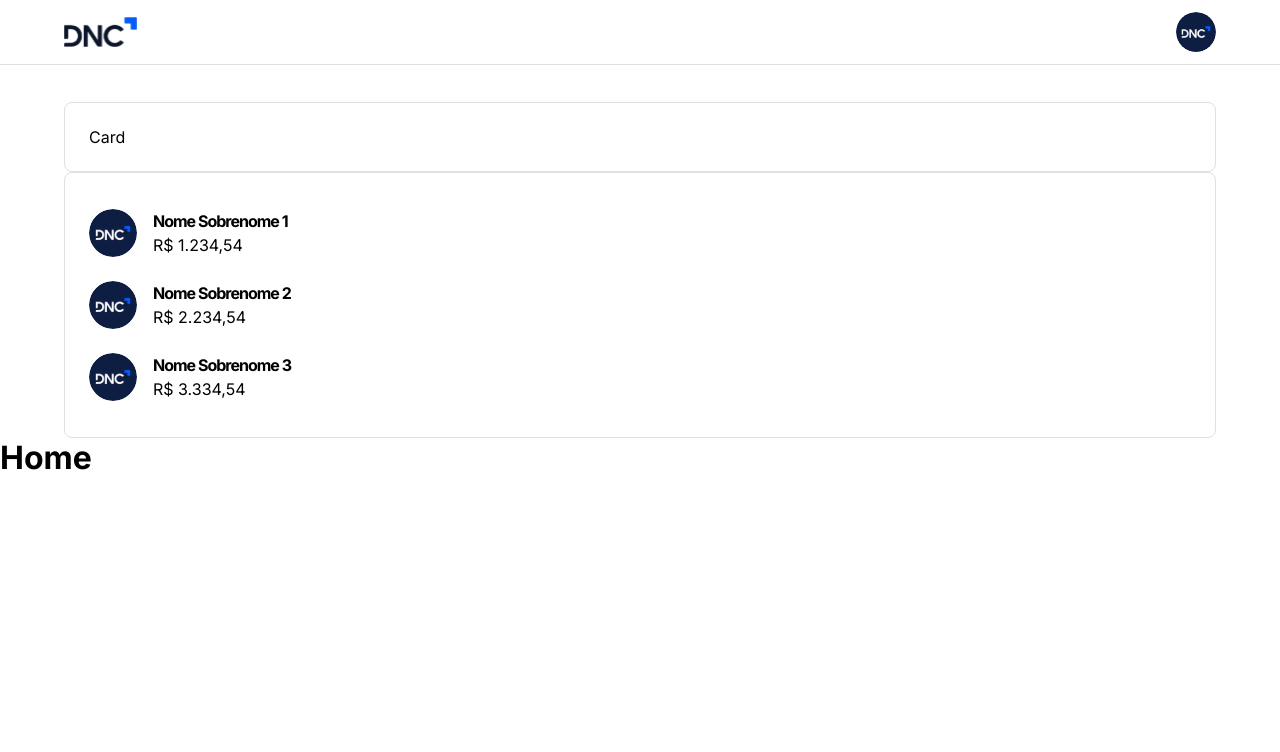
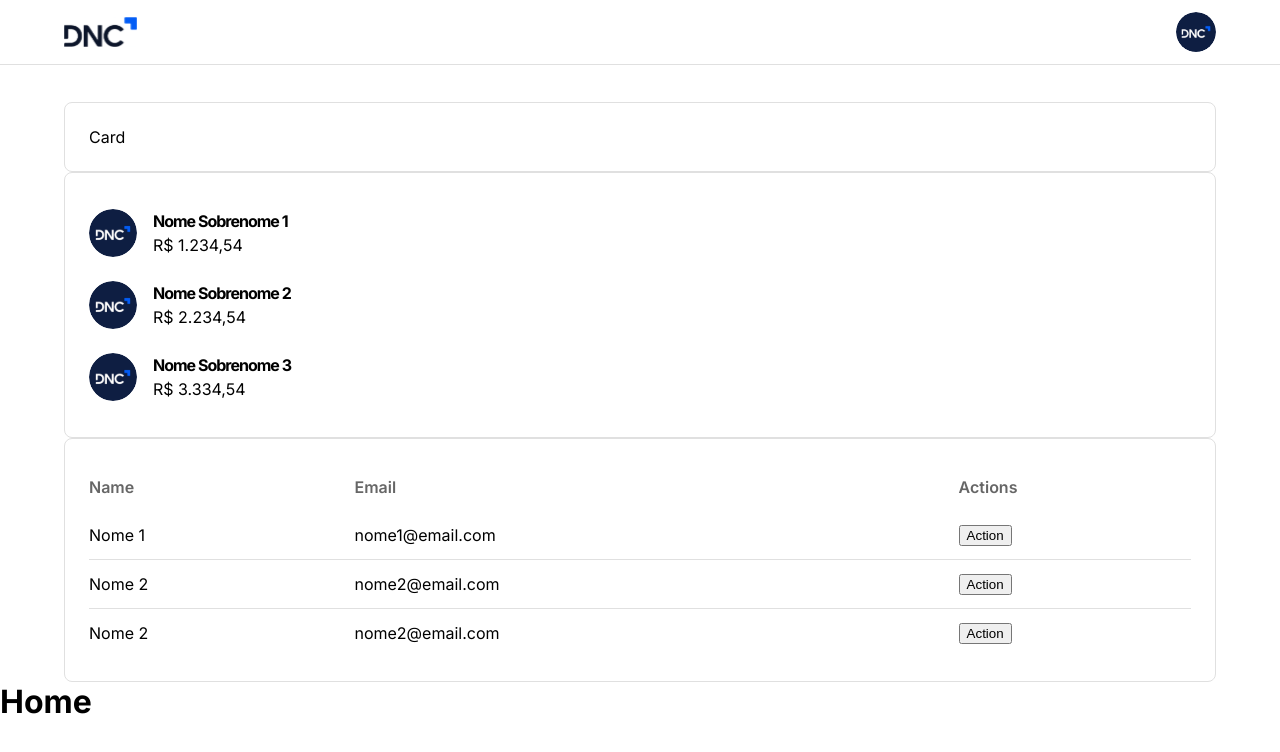
Before and after one commit to Alvaro6800/dnc-sales-dashboard-algs, a React (Vite) app: page /home in a window 1280 px wide. Shown: the top 752 px of the page. Built offline with nearby package versions, Linux system fonts and the light colour scheme.

Commit message:
Feat: Table Component

```diff
--- /dev/null
+++ b/src/components/CustomTable.tsx
@@ -0,0 +1,64 @@
+import styled from 'styled-components'
+import type { CustomTableProps } from '@/types'
+import { pxToRem } from '@/utils'
+
+const TableWrapper = styled.div`
+  overflow-x: auto;
+  width: 100%;
+  table {
+    width: 100%;
+    border-collapse: collapse;
+
+    th,
+    td {
+      height: ${pxToRem(48)};
+      padding: 0 ${pxToRem(8)} 0 0;
+      text-align: left;
+      &:last-child {
+        text-align: right:;
+        padding: 0;
+      }
+    }
+
+    th {
+        color: ${(props) => props.theme.typographies.subtitle};
+        font-weight: 600;
+    }
+
+    tr {
+        border-bottom: ${pxToRem(1)} solid ${(props) => props.theme.appDefaultStroke};
+        &:last-child{
+            border-bottom: none;
+        }
+    }
+  }
+`
+
+function CustomTable(props: CustomTableProps) {
+  const { headers, rows } = props
+
+  return (
+    <TableWrapper>
+      <table>
+        <thead>
+          <tr>
+            {headers.map((header, index) => (
+              <th key={index}>{header}</th>
+            ))}
+          </tr>
+        </thead>
+        <tbody>
+          {rows.map((row, rowIndex) => (
+            <tr key={rowIndex}>
+              {row.map((cell, cellIndex) => (
+                <td key={cellIndex}>{cell}</td>
+              ))}
+            </tr>
+          ))}
+        </tbody>
+      </table>
+    </TableWrapper>
+  )
+}
+
+export default CustomTable
--- a/src/components/Header.tsx
+++ b/src/components/Header.tsx
@@ -4,7 +4,7 @@
 import { Avatar, Box, Container } from '@mui/material'
 import { pxToRem } from '@/utils'
 
-const StyledHeader = styled.div`
+const StyledHeader = styled.header`
   background-color: ${(props) => props.theme.appBackground};
   border-bottom: ${pxToRem(1)} solid ${(props) => props.theme.appDefaultStroke};
   margin-bottom: ${pxToRem(37)};
--- a/src/components/index.ts
+++ b/src/components/index.ts
@@ -1,6 +1,7 @@
 export { default as AvatarList } from './AvatarList'
 export { default as FormComponent } from './FormComponent'
 export { default as Header } from './Header'
+export { default as CustomTable } from './CustomTable'
 export * from './BannerImage'
 export * from './CardComponent'
 export * from './Logo'
--- a/src/pages/Home.tsx
+++ b/src/pages/Home.tsx
@@ -1,4 +1,4 @@
-import { Header, CardComponent, AvatarList } from '@/components'
+import { Header, CardComponent, AvatarList, CustomTable } from '@/components'
 import { Container } from '@mui/material'
 import { currencyConverter } from '@/utils'
 
@@ -21,6 +21,27 @@
     },
   ]
 
+  const mockTableData = {
+    headers: ['Name', 'Email', 'Actions'],
+    rows: [
+      [
+        <span>Nome 1</span>,
+        <span>nome1@email.com</span>,
+        <button>Action</button>,
+      ],
+      [
+        <span>Nome 2</span>,
+        <span>nome2@email.com</span>,
+        <button>Action</button>,
+      ],
+      [
+        <span>Nome 2</span>,
+        <span>nome2@email.com</span>,
+        <button>Action</button>,
+      ],
+    ],
+  }
+
   return (
     <>
       <Header />
@@ -29,6 +50,12 @@
         <CardComponent>
           <AvatarList listData={mockListData} />
         </CardComponent>
+        <CardComponent>
+          <CustomTable
+            headers={mockTableData.headers}
+            rows={mockTableData.rows}
+          />
+        </CardComponent>
       </Container>
       <h1>Home</h1>
     </>
--- /dev/null
+++ b/src/types/customTable.d.ts
@@ -0,0 +1,4 @@
+export interface CustomTableProps {
+  headers: string[]
+  rows: React.ReactNode[][]
+}
--- a/src/types/index.ts
+++ b/src/types/index.ts
@@ -1,4 +1,5 @@
 export * from './avatarsList'
+export * from './customTable'
 export * from './formComponent'
 export * from './theme'
 export * from './typographies'
```
